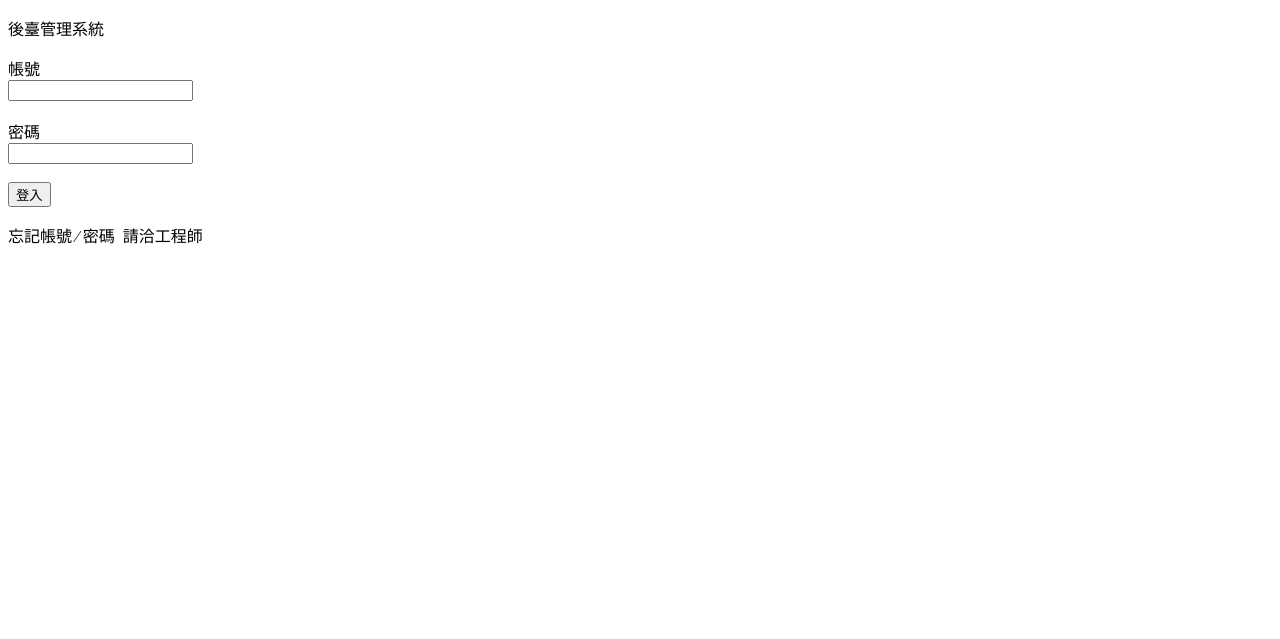
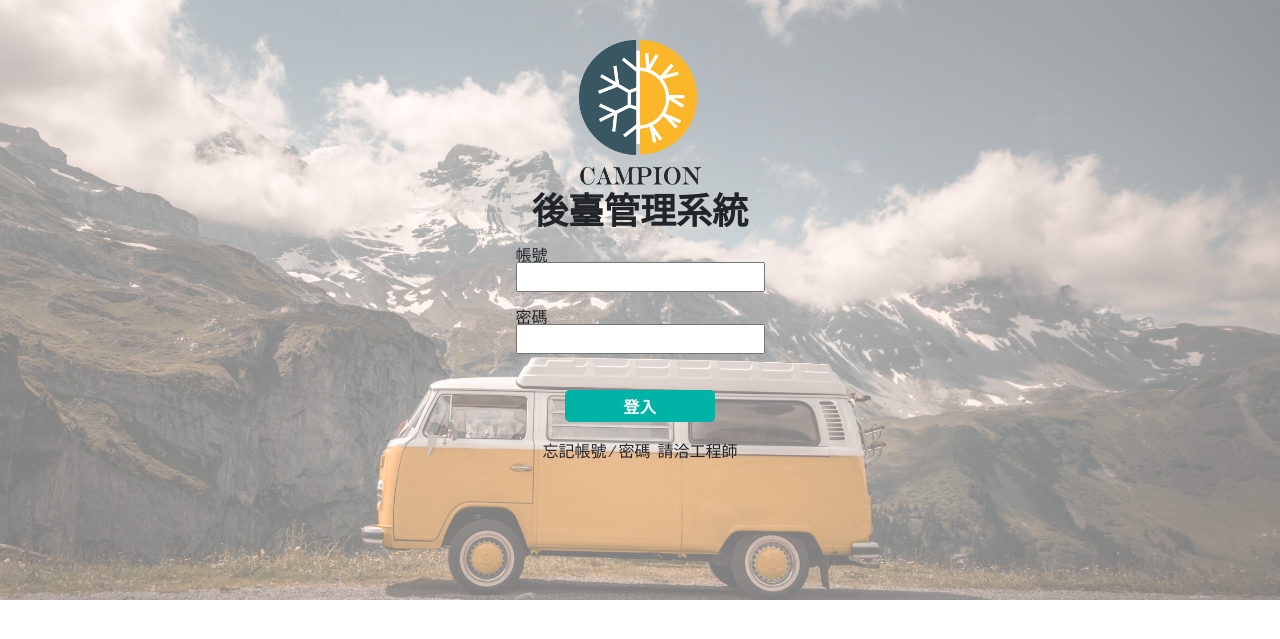
Before and after one commit to axekk121217/project_g2, a PHP site: page /admin.html in a window 1280 px wide. Shown: the top 639 px of the page. Run offline with PHP 8.4, Linux system fonts and the light colour scheme; style sheets or scripts are compiled from the project's sources.

Commit message:
後臺管理系統(首頁)

```diff
--- a/src/admin.html
+++ b/src/admin.html
@@ -4,32 +4,40 @@
     <meta charset="UTF-8" />
     <meta http-equiv="X-UA-Compatible" content="IE=edge" />
     <meta name="viewport" content="width=device-width, initial-scale=1.0" />
+    <link rel="stylesheet" href="css/style.css" />
     <title>後臺管理系統</title>
   </head>
+
   <body>
-    <div>
-      <div class="admin"><p>後臺管理系統</p></div>
+    <div class="admin">
+      <div class="admin_logo_header">
+        <img src="../images/admin/logo.png" />
+      </div>
+      <div class="admin_AI"><p>後臺管理系統</p></div>
 
-      <div>
-        帳號
-        <br />
-        <input type="text" />
+      <form action="">
+        <div class="admin_AI_account">
+          <label for="admin_account">帳號</label>
+          <input type="text" id="account" name="account" />
         </div>
 
         <br />
 
-      <div>
-        密碼<br />
-        <input type="text" />
+        <div class="admin_AI_password">
+          <label for="admin_password">密碼</label>
+          <input type="password" id="password" name="password" />
         </div>
 
         <br />
 
-      <div>
+        <div class="admin_AI_login">
           <button>登入</button>
         </div>
+      </form>
 
-      <div><p>忘記帳號&nbsp;&frasl;&nbsp;密碼 &nbsp;請洽工程師</p></div>
+      <div class="admin_AI_forget">
+        <p>忘記帳號&nbsp;&frasl;&nbsp;密碼 &nbsp;請洽工程師</p>
+      </div>
     </div>
   </body>
 </html>
--- a/src/sass/base/_reset.scss
+++ b/src/sass/base/_reset.scss
@@ -24,7 +24,6 @@ time, mark, audio, video {
 	padding: 0;
 	border: 0;
 	font-size: 100%;
-	font: inherit;
 	vertical-align: baseline;
 }
 /* HTML5 display-role reset for older browsers */
--- a/src/sass/page/_admin.scss
+++ b/src/sass/page/_admin.scss
@@ -0,0 +1,82 @@
+body {
+  margin: 0 auto;
+}
+
+div.admin {
+  // border: 2px solid red;
+  @include rect(100%, 600px);
+  background: linear-gradient(0deg, rgba(255, 255, 255, 0.5), rgba(255, 255, 255, 0.5)), url("../images/admin/adminbk.jpg");
+  background-repeat: no-repeat;
+  background-size: cover;
+  background-position: center center;
+}
+
+div.admin_logo_header {
+  // border: 2px solid red;
+  @include flexcenter;
+}
+
+div.admin_logo_header img {
+  // border: 2px solid blue;
+  @include rect(122px, 145px);
+  margin-top: 40px;
+}
+
+div.admin_AI {
+  margin-top: 5px;
+}
+
+div.admin_AI p {
+  // border: 2px solid black;
+  @include flexcenter;
+  font-size: 36px;
+  font-weight: bold;
+}
+
+form {
+  @include flexcenter;
+  flex-direction: column;
+}
+
+
+div.admin_AI_account {
+  // border: 2px solid red;
+  @include flexcenter;
+  justify-content: center;
+  flex-direction: column;
+  align-items: flex-start;
+  margin-top: 20px;
+}
+
+div.admin_AI_password {
+  // border: 2px solid red;
+  @include flexcenter;
+  justify-content: center;
+  flex-direction: column;
+  align-items: flex-start;
+}
+
+div.admin_AI_login {
+  // border: 2px solid red;
+  @include flexcenter;
+  margin-top: 20px;
+}
+
+div.admin_AI_forget {
+  @include flexcenter;
+  margin-top: 20px;
+
+}
+
+button {
+  @include btn_module(150px, 5px, $btn_color_sub, $btn_color_sub_hover);
+  border: none;
+  color: white;
+  font-weight: bold;
+  border-radius: 5px;
+  letter-spacing: 0.05em;
+}
+
+button:hover {
+  background-color: $btn_color_sub_hover;
+}
--- a/src/sass/style.scss
+++ b/src/sass/style.scss
@@ -28,3 +28,4 @@
 
 @import 'page/member';
 @import 'page/admin';
+@import url('https://fonts.googleapis.com/css2?family=Lato:wght@400;700&family=Noto+Sans+TC:wght@400;700&display=swap');
```
Also changed, not shown: src/images/admin/adminbk.jpg (added), src/images/admin/logo.png (added). Lines whose indentation alone changed are shown as unchanged.
